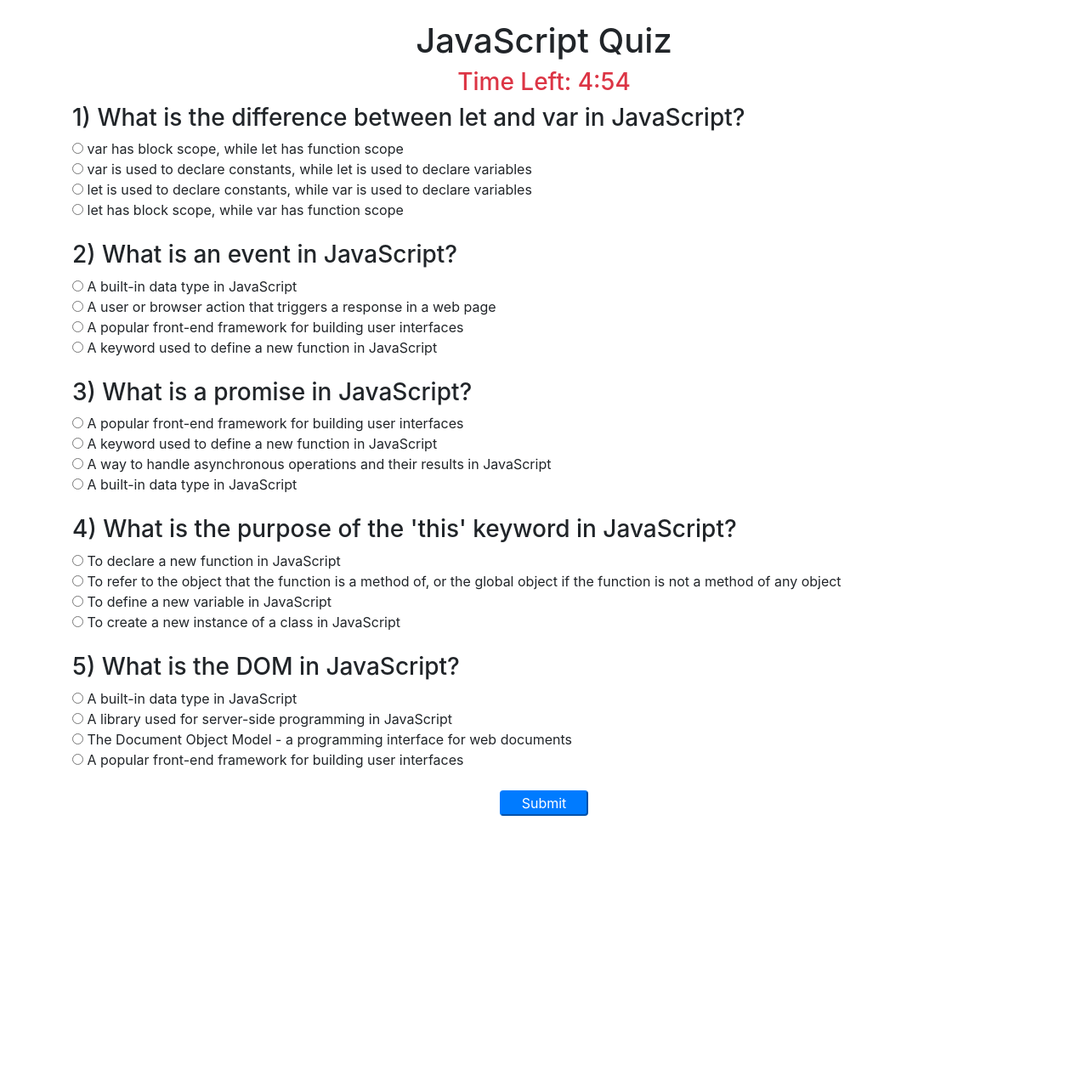
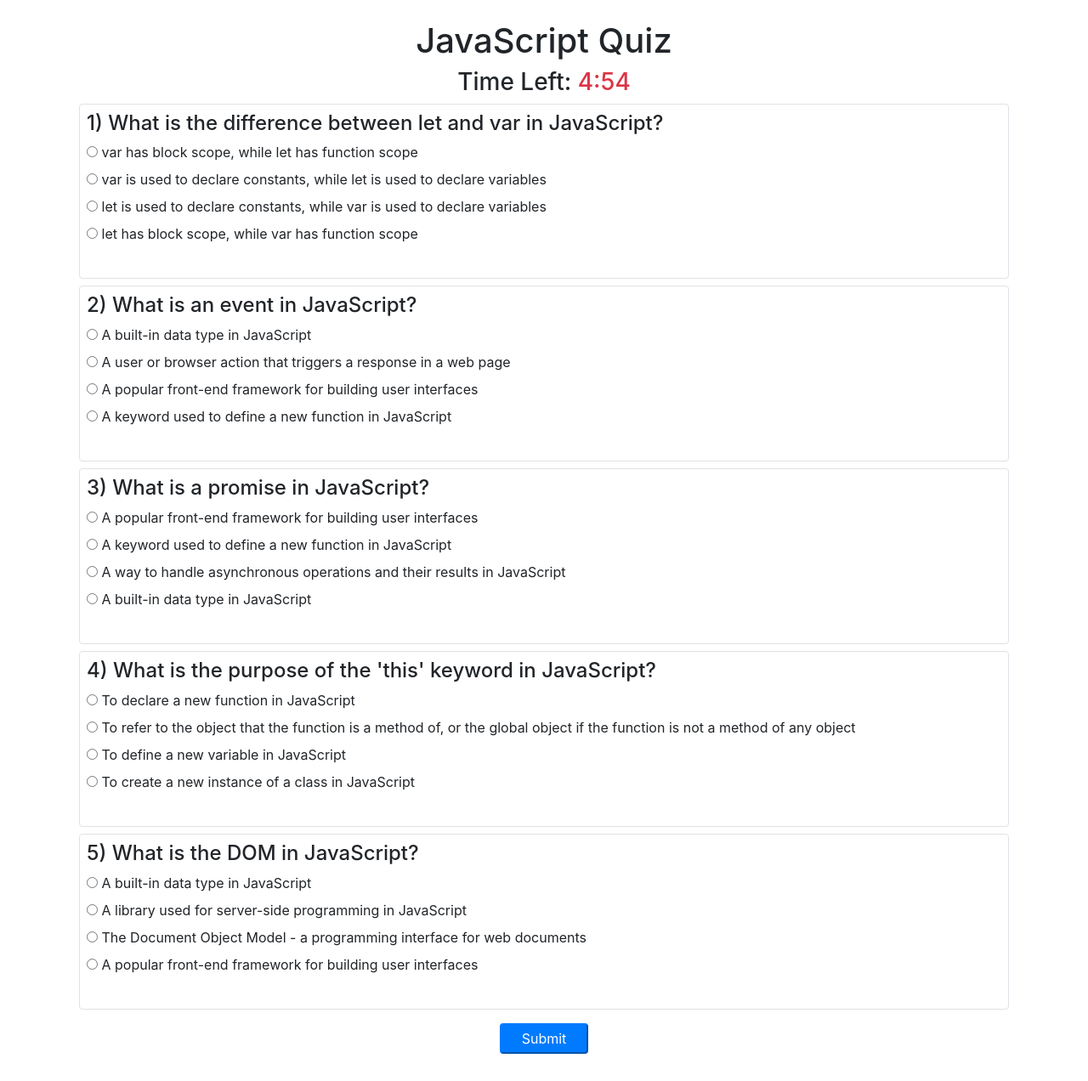
Before and after one commit to nrvjj008/django-quiz-app, a Django app: page /quiz/1/ in a window 1280 px wide. Shown: the whole page at 85% size. Before the commit the page ends 960 px from the top, so only its background shows below. Run offline with Django 4.2, Linux system fonts and the light colour scheme; a user stored in the database is signed in; data comes from the database, SQL or seed files in the repository; both versions use the stored data as it was after the commit; some libraries are stand-ins or nearby versions.

Commit message:
db updated

```diff
--- a/templates/quiz/question.html
+++ b/templates/quiz/question.html
@@ -12,20 +12,31 @@
 {% block content %}
     <div class="text-center">
         <h1>{{ quiz_topic }} Quiz</h1>
-        <h3 id="timer" class="text-danger">Time Left: 5:00</h3>
+        <h3 >Time Left: <span id="timer" class="text-danger">5:00</span></h3>
     </div>
     <div class="mb-4">
         <form method="POST" action="{% url 'quiz:start_quiz' category_id %}">
             {% csrf_token %}
             {% for question in questions %}
-                <h3>{{ forloop.counter }}) {{ question.question_text }}</h3>
-                <input type="radio" name="{{ question.id }}" value="{{ question.option1 }}"> {{ question.option1 }}<br>
-                <input type="radio" name="{{ question.id }}" value="{{ question.option2 }}"> {{ question.option2 }}<br>
-                <input type="radio" name="{{ question.id }}" value="{{ question.option3 }}"> {{ question.option3 }}<br>
-                <input type="radio" name="{{ question.id }}" value="{{ question.option4 }}"> {{ question.option4 }}<br><br>
+             <div class="border m-2 p-2 rounded">
+  <h4>{{ forloop.counter }}) {{ question.question_text }}</h4>
+  <label for="{{ question.id }}_option1">
+    <input type="radio" id="{{ question.id }}_option1" name="{{ question.id }}" value="{{ question.option1 }}"> {{ question.option1 }}
+  </label><br>
+  <label for="{{ question.id }}_option2">
+    <input type="radio" id="{{ question.id }}_option2" name="{{ question.id }}" value="{{ question.option2 }}"> {{ question.option2 }}
+  </label><br>
+  <label for="{{ question.id }}_option3">
+    <input type="radio" id="{{ question.id }}_option3" name="{{ question.id }}" value="{{ question.option3 }}"> {{ question.option3 }}
+  </label><br>
+  <label for="{{ question.id }}_option4">
+    <input type="radio" id="{{ question.id }}_option4" name="{{ question.id }}" value="{{ question.option4 }}"> {{ question.option4 }}
+  </label><br><br>
+</div>
+
             {% endfor %}
             <div class="text-center">
-                <input class="btn-primary rounded px-4" type="submit" value="Submit">
+                <input class="btn-primary rounded px-4 py-1 my-2" type="submit" value="Submit">
             </div>
         </form>
     </div>
@@ -38,7 +49,7 @@
             var minutes = Math.floor(timeLeft / 60);
             var seconds = timeLeft % 60;
             var timerDisplay = document.getElementById("timer");
-            timerDisplay.innerHTML = "Time Left: " + minutes + ":" + seconds;
+            timerDisplay.innerHTML = minutes + ":" + seconds;
 
             // Decrement the time left
             timeLeft--;
```
Also changed, not shown: db.sqlite3.
